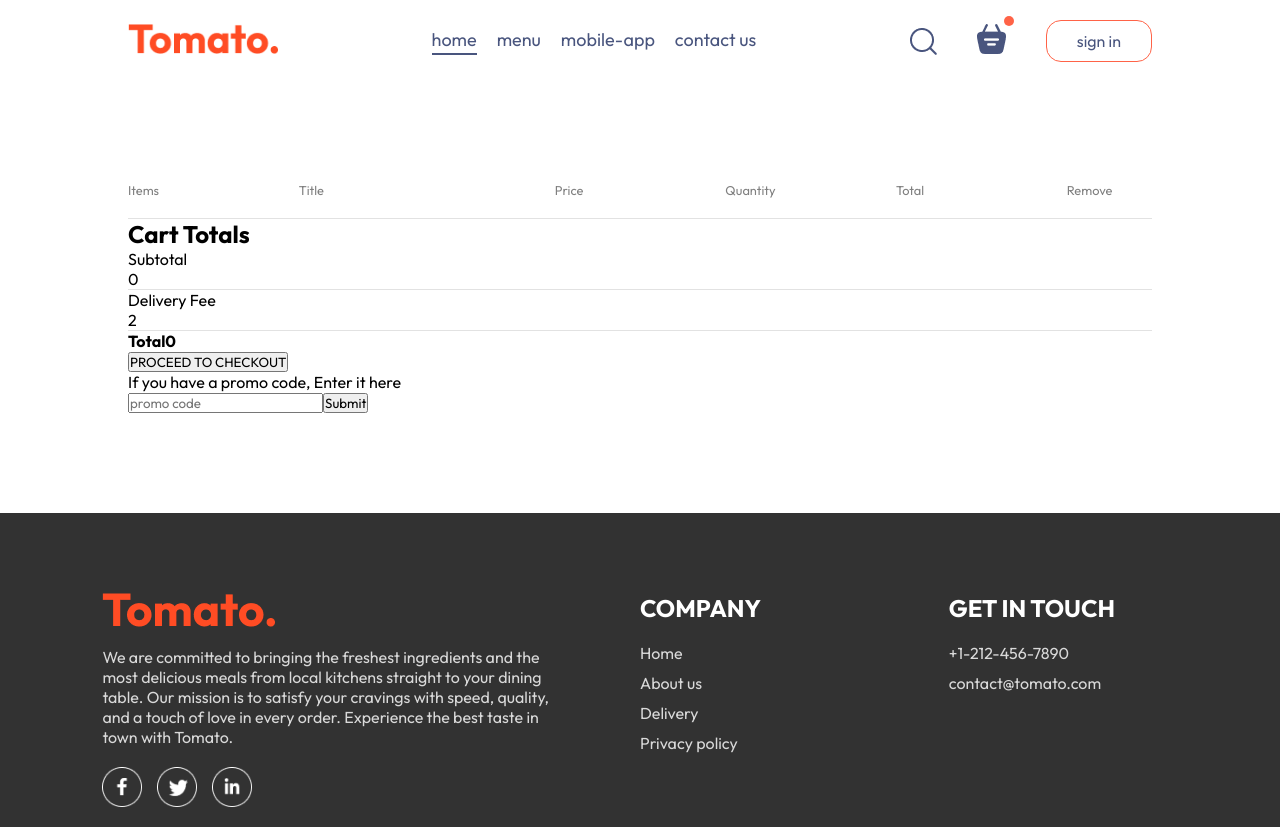
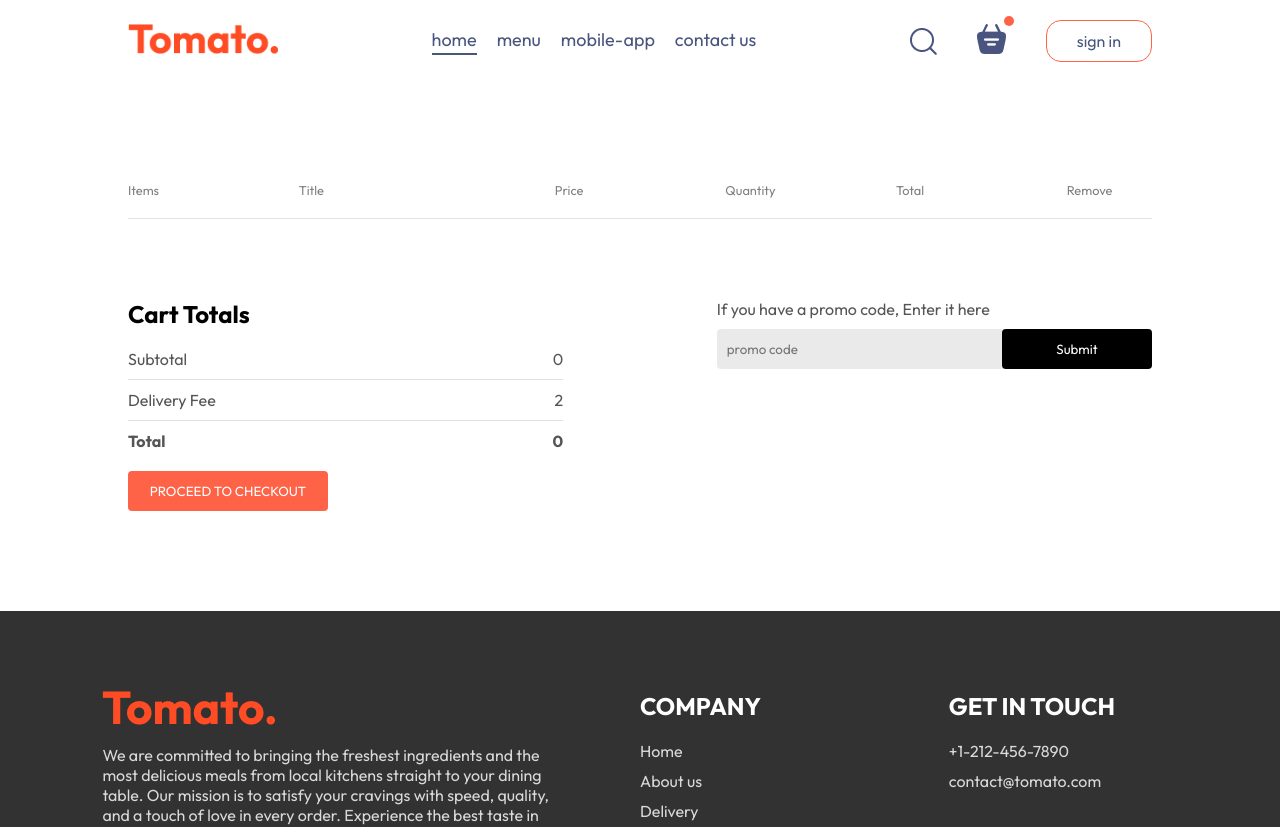
Before and after one commit to noahnoahnoahtran/Web_Dev, a React (Vite) app in the folder Website/11_food_delivery/: page /cart in a window 1280 px wide. Shown: the top 827 px of the page. Built offline with nearby package versions, Linux system fonts and the light colour scheme.

Commit message:
style(cart): add css styling

```diff
--- a/Website/11_food_delivery/src/pages/Cart/Cart.css
+++ b/Website/11_food_delivery/src/pages/Cart/Cart.css
@@ -28,3 +28,69 @@
 .cart-items-item .cross {
   cursor: pointer;
 }
+
+.cart-bottom {
+  margin-top: 80px;
+  display: flex;
+  justify-content: space-between;
+  gap: max(12vw, 20px);
+}
+
+.cart-total {
+  flex: 1;
+  display: flex;
+  flex-direction: column;
+  gap: 20px;
+}
+
+.cart-total-details {
+  display: flex;
+  justify-content: space-between;
+  color: #555;
+}
+
+.cart-total hr {
+  margin: 10px 0;
+}
+
+.cart-total button {
+  border: none;
+  color: white;
+  background-color: tomato;
+  width: max(15vw, 200px);
+  padding: 12px 0px;
+  border-radius: 4px;
+}
+
+.cart-promocode {
+  flex: 1;
+}
+
+.cart-promocode p {
+  color: #555;
+}
+
+.cart-promocode-input {
+  margin-top: 10px;
+  display: flex;
+  justify-content: space-between;
+  align-items: center;
+  background-color: #eaeaea;
+  border-radius: 4px;
+}
+
+.cart-promocode-input input {
+  background: transparent;
+  outline: none;
+  border: none;
+  padding-left: 10px;
+}
+
+.cart-promocode-input button {
+  width: max(10vw, 150px);
+  padding: 12px 5px;
+  background-color: black;
+  border: none;
+  color: white;
+  border-radius: 4px;
+}
```
